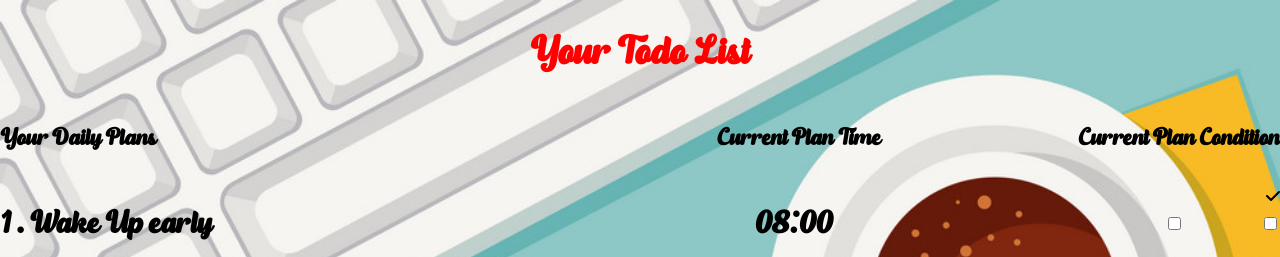
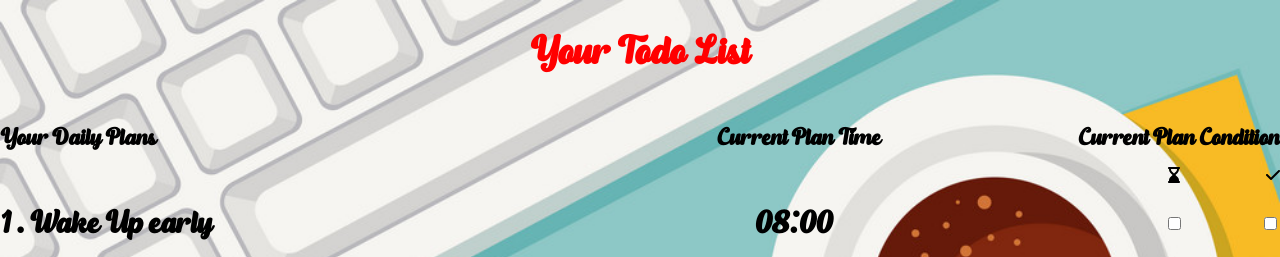
Before and after one commit to tofsona14/ToDo-List, a React (Create React App) app: page / in a window 1280 px wide. Shown: the top 257 px of the page. Built offline with nearby package versions, Linux system fonts and the light colour scheme.

Commit message:
add some css and clock icon

```diff
--- a/src/AddPlan/todoObject/objectPlan.js
+++ b/src/AddPlan/todoObject/objectPlan.js
@@ -4,6 +4,7 @@ import { AddPlan } from "../addPlan";
 import "./outputTodo.css";
 import { FontAwesomeIcon } from '@fortawesome/react-fontawesome';
 import { faCheck } from '@fortawesome/free-solid-svg-icons'
+import { faHourglassEnd } from "@fortawesome/free-solid-svg-icons";
 import 'font-awesome/css/font-awesome.min.css';
 export const ObjectPlan = () => {
   //https://chat.openai.com/chat
@@ -44,7 +45,8 @@ export const ObjectPlan = () => {
           <h2 className="dailyPlanCondition">Current Plan Condition</h2>
           <div className="oo">
             <div className="ss">
-            <FontAwesomeIcon icon={faCheck} />
+            <FontAwesomeIcon className="hourGlass" icon={faHourglassEnd} />
+            <FontAwesomeIcon className="Check" icon={faCheck} />
             </div>
           </div>
         </div>
--- a/src/AddPlan/todoObject/outputTodo.css
+++ b/src/AddPlan/todoObject/outputTodo.css
@@ -60,9 +60,9 @@ body{
 }
 .ss {
   position: absolute;
-  bottom: 0;
+  width: 8.75vw;
+  height: 10vh;
   right: 0;
-
 }
 .bothDailyPlanCondition{
 
@@ -74,3 +74,13 @@ body{
   height: 13vh;
   position: relative;
 }
+.hourGlass{
+  position: absolute;
+  bottom: 0;
+
+}
+.Check {
+  position: absolute;
+  bottom: 0;
+  right: 0;
+}
```
